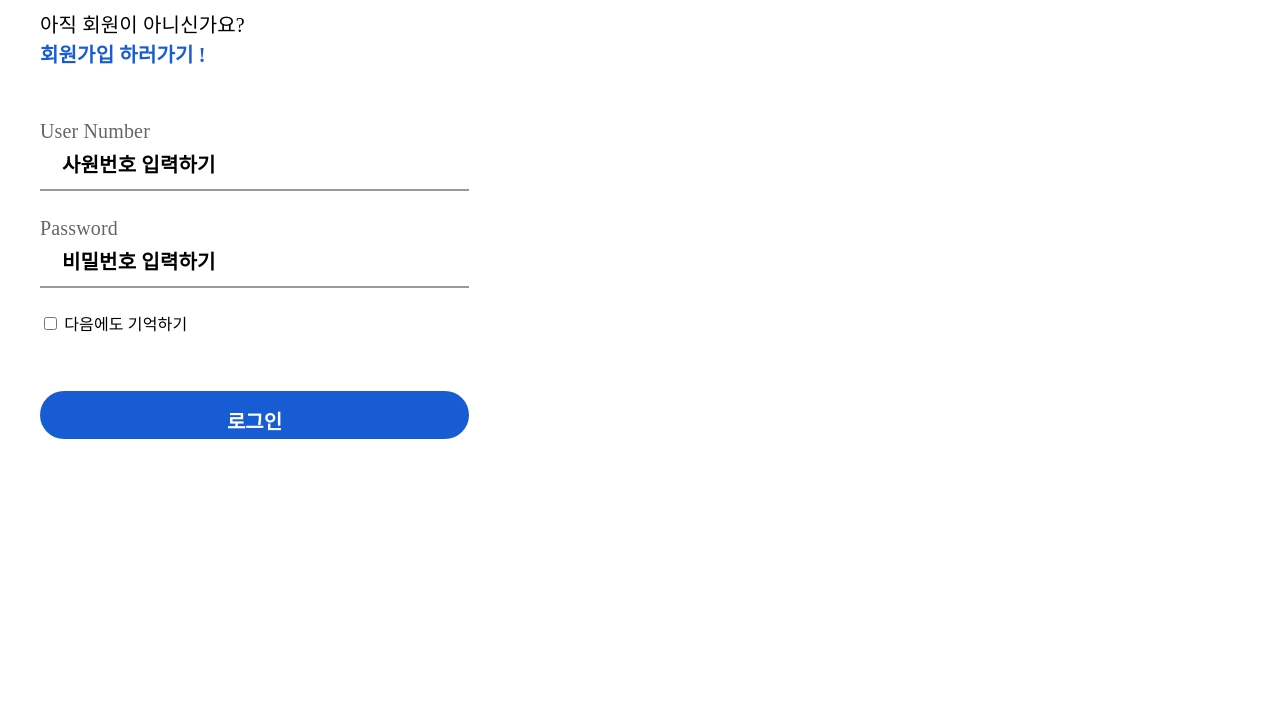
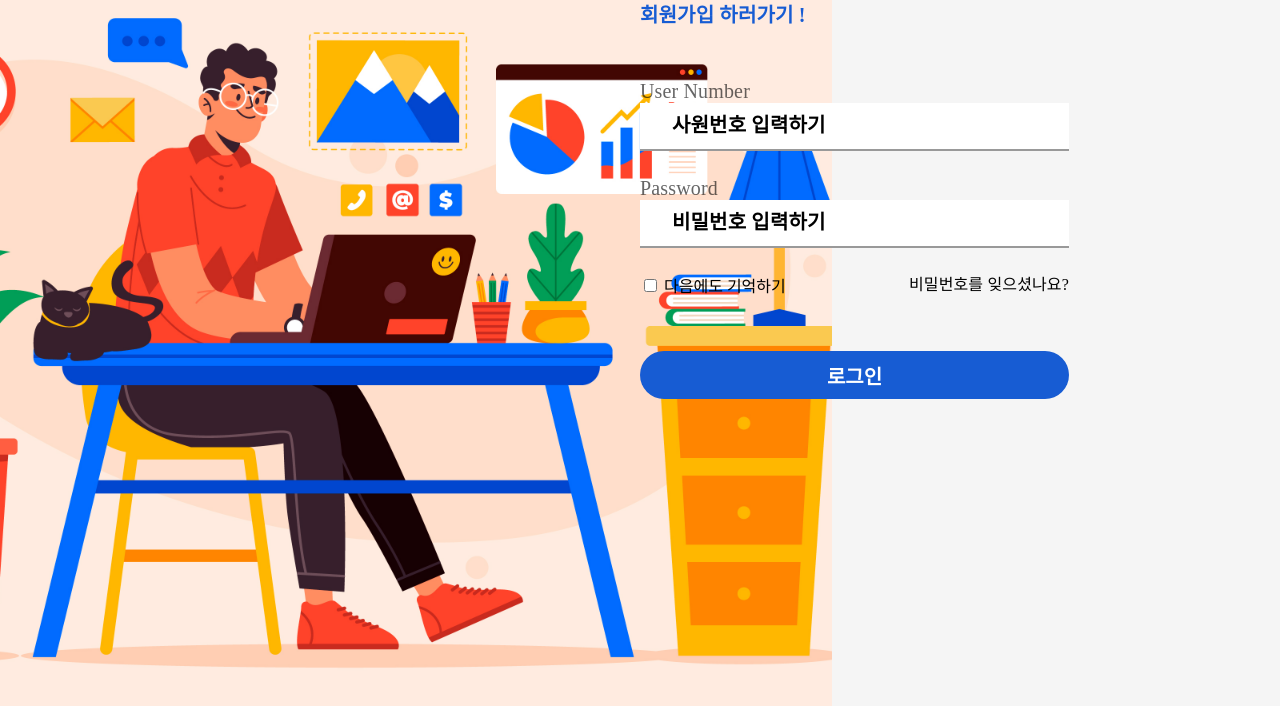
Before and after one commit to giirrr/GA_Try1, a website built with Parcel: page index.html in a window 1280 px wide. Shown: the part 94-803 px from the top of the page. Built offline with nearby package versions, Linux system fonts and the light colour scheme.

Commit message:
고치기전

```diff
--- a/css/screens/login.css
+++ b/css/screens/login.css
@@ -1,18 +1,74 @@
-.login-wrapper {
-  width: 400px;
-  height: 350px;
-  padding: 40px;
-  box-sizing: border-box;
+/* wireframe-container  */
+
+.page-login-container {
+  width: 1000vw;
+  height: 1000vh;
+  background: blue;
+  display: flex;
+  justify-content: center;
+  align-items: center;
 }
 
-.login-wrapper > h2 {
+/* =wireframe-frame337 */
+
+.login-form-container {
+  background: #f5f5f5;
+  width: 100%;
+  height: 100%;
+  display: flex;
+  flex-direction: row;
+  box-shadow: 10px black;
+  position: relative;
+}
+.login-form-left-side,
+.login-form-right-side {
+  position: absolute;
+}
+#login-form-right-side {
+  width: 35%;
+  display: flex;
+  flex-direction: column;
+  align-items: center;
+  position: relative;
+}
+.right-wrap {
+  position: absolute;
+}
+.login-form-left-side {
+  width: 50%;
+  display: flex;
+  flex-direction: column;
+  align-items: center;
+  background: rgb(255, 255, 255);
+  position: relative;
+}
+.left-wrap {
+  position: absolute;
+}
+
+.wireframe-image36449961 {
+  width: 1024px;
+  height: 1024px;
+  max-height: 100vh;
+  object-fit: cover;
+}
+
+.login-wrapper {
+  width: 35%;
+  height: 100vh;
+
+  box-sizing: border-box;
+  background-color: var(--dl-color-default-white);
+}
+
+.right-wrap > h2 {
   font-size: 34px;
   font-style: normal;
   font-weight: 700;
   line-height: 36px;
   margin-bottom: 31px;
 }
-.login-wrapper > h4 {
+.right-wrap > h4 {
   font-feature-settings: "clig" off, "liga" off;
   font-family: Product Sans;
   font-size: 20px;
@@ -40,7 +96,7 @@
   box-sizing: border-box;
   margin-bottom: 16px;
   border: none;
-  padding: 15px 0px;
+
   font-size: 18px;
   margin-bottom: 25px;
 }
@@ -78,6 +134,7 @@
 }
 
 /* 다음에도 기억하기 */
+.forgot_password,
 #login-form > label {
   color: #000;
   font-feature-settings: "clig" off, "liga" off;
@@ -88,6 +145,7 @@
   line-height: 24px; /* 150% */
   letter-spacing: 0.15px;
 }
+
 #login-form > input[type="checkbox"] {
   display: none;
 }
@@ -114,4 +172,11 @@
   line-height: 24px; /* 120% */
   letter-spacing: 0.15px;
   opacity: 0.6;
+  display: flex;
+  flex-direction: column;
 }
+.remember-container {
+  display: flex;
+  align-items: center;
+  justify-content: space-between;
+}
--- a/index.html
+++ b/index.html
@@ -10,26 +10,46 @@
     <title>GA PlatForm1.0v</title>
   </head>
   <body>
-    <div class="login-wrapper">
+    <div class="login-form-container">
+      <div class="login-form-left-side">
+        <div class="left-wrap">
+          <img src="img/01.jpeg" class="wireframe-image36449961" />
+        </div>
+      </div>
+      <!-- 이 거지같은 부분이랑 여기가 문제 인거 같으니 얘네를 조져 -->
+      <div id="login-form-right-side " class="login-wrapper">
+        <div class="right-wrap">
           <h2>로그인</h2>
           <h4>아직 회원이 아니신가요?</h4>
           <h4 id="blue_name">회원가입 하러가기 !</h4>
           <form method="get" action="calendar.html" id="login-form">
             <span class="login-subtitle">User Number</span>
-        <input type="text" name="userName" placeholder="사원번호 입력하기" />
-
+            <input
+              type="text"
+              name="userName"
+              placeholder="사원번호 입력하기"
+            />
             <span class="login-subtitle">Password</span>
             <input
               type="password"
               name="userPassword"
               placeholder="비밀번호 입력하기"
             />
+            <div class="remember-container">
+              <div class="label-box">
                 <label for="remember-check">
                   <input type="checkbox" id="remember-check" />
                   다음에도 기억하기
                 </label>
+              </div>
+              <div class="remember-ask">
+                <span class="forgot_password">비밀번호를 잊으셨나요?</span>
+              </div>
+            </div>
             <input type="submit" value="로그인" />
           </form>
         </div>
+      </div>
+    </div>
   </body>
 </html>
```
Lines whose indentation alone changed are shown as unchanged.
